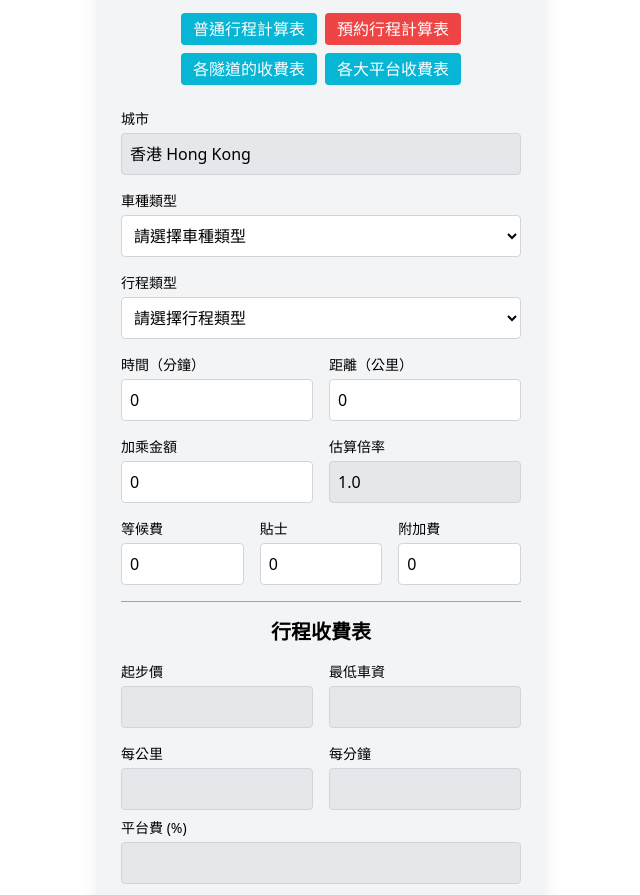
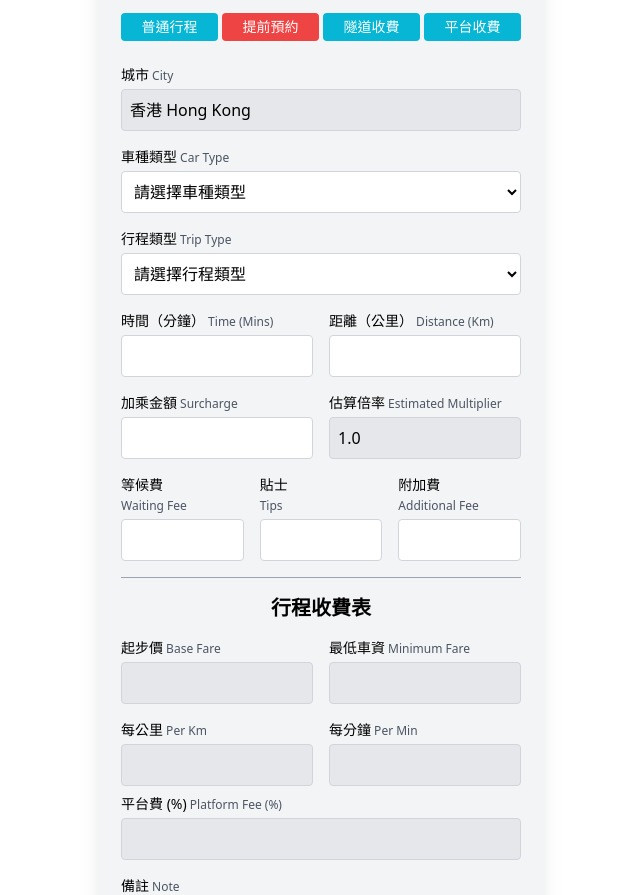
Before and after one commit to Dinojai/UberFare, a plain HTML site: page reservation.html in a window 1280 px wide. Shown: the part 75-970 px from the top of the page, without its empty margins (319-959 px from the left). Drawn offline with nearby package versions, Linux system fonts and the light colour scheme.

Commit message:
Update reservation.html

```diff
--- a/reservation.html
+++ b/reservation.html
@@ -10,20 +10,20 @@
   <div class="w-full max-w-md bg-gray-100 p-6 rounded-2xl shadow-xl text-black">
     <h1 class="text-2xl font-bold text-center mb-4 text-cyan-600">Uber 車資計算器</h1>
 
-    <div class="flex flex-wrap justify-center gap-2 mb-6">
-      <a href="index.html" id="link-main" class="px-3 py-1 rounded hover:bg-cyan-600">普通行程計算表</a>
-      <a href="#" id="link-reservation" class="px-3 py-1 rounded hover:bg-cyan-600">預約行程計算表</a>
-      <a href="https://tunnel.hk" target="_blank" class="bg-cyan-500 text-white px-3 py-1 rounded hover:bg-cyan-600">各隧道的收費表</a>
-      <a href="https://drive.google.com/file/d/1Lufs600EOyoDcsddQbay5_d7W3Rg2lga/view?usp=drive_link" target="_blank" class="bg-cyan-500 text-white px-3 py-1 rounded hover:bg-cyan-600">各大平台收費表</a>
+    <div class="flex flex-wrap justify-between items-center gap-1 text-sm mb-6">
+      <a href="index.html" id="link-main" class="flex-1 text-center px-2 py-1 rounded hover:bg-cyan-600">普通行程</a>
+      <a href="#" id="link-reservation" class="flex-1 text-center px-2 py-1 rounded hover:bg-cyan-600">提前預約</a>
+      <a href="https://tunnel.hk" target="_blank" class="flex-1 text-center bg-cyan-500 text-white px-2 py-1 rounded hover:bg-cyan-600">隧道收費</a>
+      <a href="https://drive.google.com/file/d/1Lufs600EOyoDcsddQbay5_d7W3Rg2lga/view?usp=drive_link" target="_blank" class="flex-1 text-center bg-cyan-500 text-white px-2 py-1 rounded hover:bg-cyan-600">平台收費</a>
     </div>
 
     <div class="mb-4">
-      <label class="block text-sm font-medium mb-1">城市</label>
+      <label class="block text-sm font-medium mb-1">城市<span class="text-xs text-gray-600"> City</label>
       <input type="text" id="city" value="香港 Hong Kong" disabled class="w-full rounded bg-gray-200 text-black p-2 border border-gray-300">
     </div>
 
     <div class="mb-4">
-      <label class="block text-sm font-medium mb-1">車種類型</label>
+      <label class="block text-sm font-medium mb-1">車種類型<span class="text-xs text-gray-600"> Car Type</label>
       <select id="carType" class="w-full rounded bg-white text-black p-2 border border-gray-300" onchange="updateTripOptions()">
         <option value="">請選擇車種類型</option>
         <option value="UberX">UberX</option>
@@ -36,7 +36,7 @@
     </div>
 
     <div class="mb-4">
-      <label class="block text-sm font-medium mb-1">行程類型</label>
+      <label class="block text-sm font-medium mb-1">行程類型<span class="text-xs text-gray-600"> Trip Type</label>
       <select id="tripType" class="w-full rounded bg-white text-black p-2 border border-gray-300" onchange="updateFareRates()">
         <option value="">請選擇行程類型</option>
       </select>
@@ -44,38 +44,38 @@
 
     <div class="grid grid-cols-2 gap-4 mb-4">
       <div>
-        <label class="block text-sm font-medium mb-1">時間（分鐘）</label>
-        <input type="number" id="duration" value="0" class="w-full rounded bg-white text-black p-2 border border-gray-300">
+        <label class="block text-sm font-medium mb-1">時間（分鐘）<span class="text-xs text-gray-600"> Time (Mins)</label>
+        <input type="number" id="duration" value="" class="w-full rounded bg-white text-black p-2 border border-gray-300">
       </div>
       <div>
-        <label class="block text-sm font-medium mb-1">距離（公里）</label>
-        <input type="number" id="distance" value="0" class="w-full rounded bg-white text-black p-2 border border-gray-300" oninput="updateFareRates()">
+        <label class="block text-sm font-medium mb-1">距離（公里）<span class="text-xs text-gray-600"> Distance (Km)</label>
+        <input type="number" id="distance" value="" class="w-full rounded bg-white text-black p-2 border border-gray-300" oninput="updateFareRates()">
       </div>
     </div>
 
     <div class="grid grid-cols-2 gap-4 mb-4">
       <div>
-        <label class="block text-sm font-medium mb-1">加乘金額</label>
-        <input type="number" id="surcharge" value="0" class="w-full rounded bg-white text-black p-2 border border-gray-300">
+        <label class="block text-sm font-medium mb-1">加乘金額<span class="text-xs text-gray-600"> Surcharge</label>
+        <input type="number" id="surcharge" value="" class="w-full rounded bg-white text-black p-2 border border-gray-300">
       </div>
       <div>
-        <label class="block text-sm font-medium mb-1">估算倍率</label>
+        <label class="block text-sm font-medium mb-1">估算倍率<span class="text-xs text-gray-600"> Estimated Multiplier</label>
         <input type="number" id="multiplier" value="1.0" disabled class="w-full rounded bg-gray-200 text-black p-2 border border-gray-300">
       </div>
     </div>
 
     <div class="grid grid-cols-3 gap-4 mb-4">
       <div>
-        <label class="block text-sm font-medium mb-1">等候費</label>
-        <input type="number" id="waitingFee" value="0" class="w-full rounded bg-white text-black p-2 border border-gray-300">
+        <label class="block text-sm font-medium mb-1">等候費<BR><span class="text-xs text-gray-600">Waiting Fee</label>
+        <input type="number" id="waitingFee" value="" class="w-full rounded bg-white text-black p-2 border border-gray-300">
       </div>
       <div>
-        <label class="block text-sm font-medium mb-1">貼士</label>
-        <input type="number" id="tip" value="0" class="w-full rounded bg-white text-black p-2 border border-gray-300">
+        <label class="block text-sm font-medium mb-1">貼士<BR><span class="text-xs text-gray-600">Tips</label>
+        <input type="number" id="tip" value="" class="w-full rounded bg-white text-black p-2 border border-gray-300">
       </div>
       <div>
-        <label class="block text-sm font-medium mb-1">附加費</label>
-        <input type="number" id="additionalFee" value="0" class="w-full rounded bg-white text-black p-2 border border-gray-300">
+        <label class="block text-sm font-medium mb-1">附加費<BR><span class="text-xs text-gray-600">Additional Fee</label>
+        <input type="number" id="additionalFee" value="" class="w-full rounded bg-white text-black p-2 border border-gray-300">
       </div>
     </div>
 
@@ -84,29 +84,38 @@
 
     <div class="grid grid-cols-2 gap-4 mb-4">
       <div>
-        <label class="block text-sm font-medium mb-1">起步價</label>
+        <label class="block text-sm font-medium mb-1">起步價<span class="text-xs text-gray-600"> Base Fare</label>
         <input type="number" id="baseFare" disabled class="w-full rounded bg-gray-200 text-black p-2 border border-gray-300">
       </div>
       <div>
-        <label class="block text-sm font-medium mb-1">最低車資</label>
+        <label class="block text-sm font-medium mb-1">最低車資<span class="text-xs text-gray-600"> Minimum Fare</label>
         <input type="number" id="minFare" disabled class="w-full rounded bg-gray-200 text-black p-2 border border-gray-300">
       </div>
     </div>
 
     <div class="grid grid-cols-2 gap-4 mb-2">
       <div>
-        <label class="block text-sm font-medium mb-1">每公里</label>
+        <label class="block text-sm font-medium mb-1">每公里<span class="text-xs text-gray-600"> Per Km</label>
         <input type="number" id="perKm" disabled class="w-full rounded bg-gray-200 text-black p-2 border border-gray-300">
       </div>
       <div>
-        <label class="block text-sm font-medium mb-1">每分鐘</label>
+        <label class="block text-sm font-medium mb-1">每分鐘<span class="text-xs text-gray-600"> Per Min</label>
         <input type="number" id="perMin" disabled class="w-full rounded bg-gray-200 text-black p-2 border border-gray-300">
       </div>
     </div>
 
-    <div class="mb-6">
-      <label class="block text-sm font-medium mb-1">平台費 (%)</label>
-      <input type="text" id="platformFee" value="" disabled readonly class="w-full rounded bg-gray-200 text-black p-2 border border-gray-300">
+    <div class="mb-4">
+        <label class="block text-sm font-medium mb-1">平台費 (%)<span class="text-xs text-gray-600"> Platform Fee (%)</label>
+        <input type="text" id="platformFee" disabled readonly class="w-full rounded bg-gray-200 text-black p-2 border border-gray-300">
+    </div>
+
+    <div class="mb-4">
+        <label class="block text-sm font-medium mb-1">備註<span class="text-xs text-gray-600"> Note</label>
+          <textarea disabled rows="3" class="w-full rounded bg-white text-red-600 text-xs p-2 border border-gray-300 leading-snug resize-none">
+「實收金額」及「預計收取」相差以下數目才有機會車資審查成功。
+    Uber X & Comfort: $30
+    Uber XL, Uber XXL & Black: $20
+          </textarea>
     </div>
 
     <div class="flex gap-4">
@@ -249,20 +258,22 @@
       }
 
 function resetFields() {
+  document.getElementById("city").value = "香港 Hong Kong";
   document.getElementById("carType").value = "";
   document.getElementById("tripType").innerHTML = '<option value="">請選擇行程類型</option>';
-      document.getElementById("duration").value = "0";
-      document.getElementById("distance").value = "0";
-      document.getElementById("surcharge").value = "0";
   document.getElementById("multiplier").value = "1.0";
-      document.getElementById("waitingFee").value = "0";
-      document.getElementById("tip").value = "0";
-      document.getElementById("additionalFee").value = "0";
-      document.getElementById("baseFare").value = "";
-      document.getElementById("minFare").value = "";
-      document.getElementById("perKm").value = "";
-      document.getElementById("perMin").value = "";
-      document.getElementById("platformFee").value = "";
+
+  const clearIds = [
+    "duration", "distance", "surcharge", "waitingFee",
+    "tip", "additionalFee", "baseFare", "minFare",
+    "perKm", "perMin", "platformFee"
+  ];
+
+  clearIds.forEach(id => {
+    const el = document.getElementById(id);
+    if (el) el.value = "";
+  });
+
   document.getElementById("result").textContent = "";
 }
 
```
Lines whose indentation alone changed are shown as unchanged.
